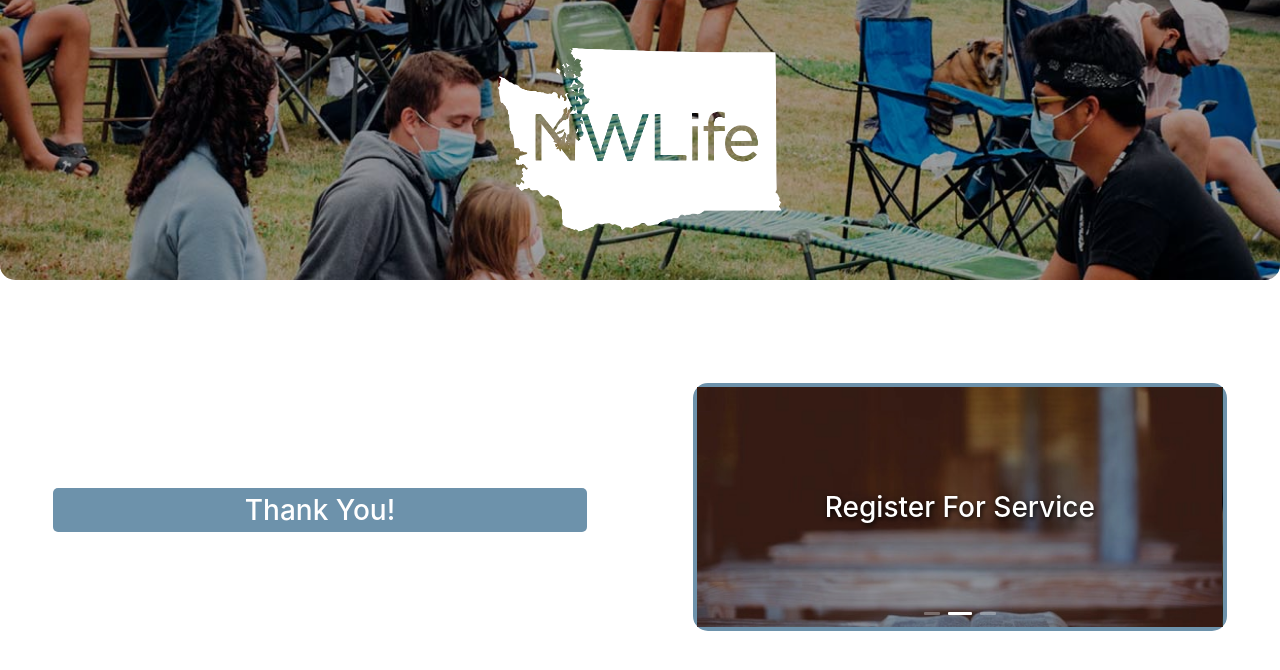
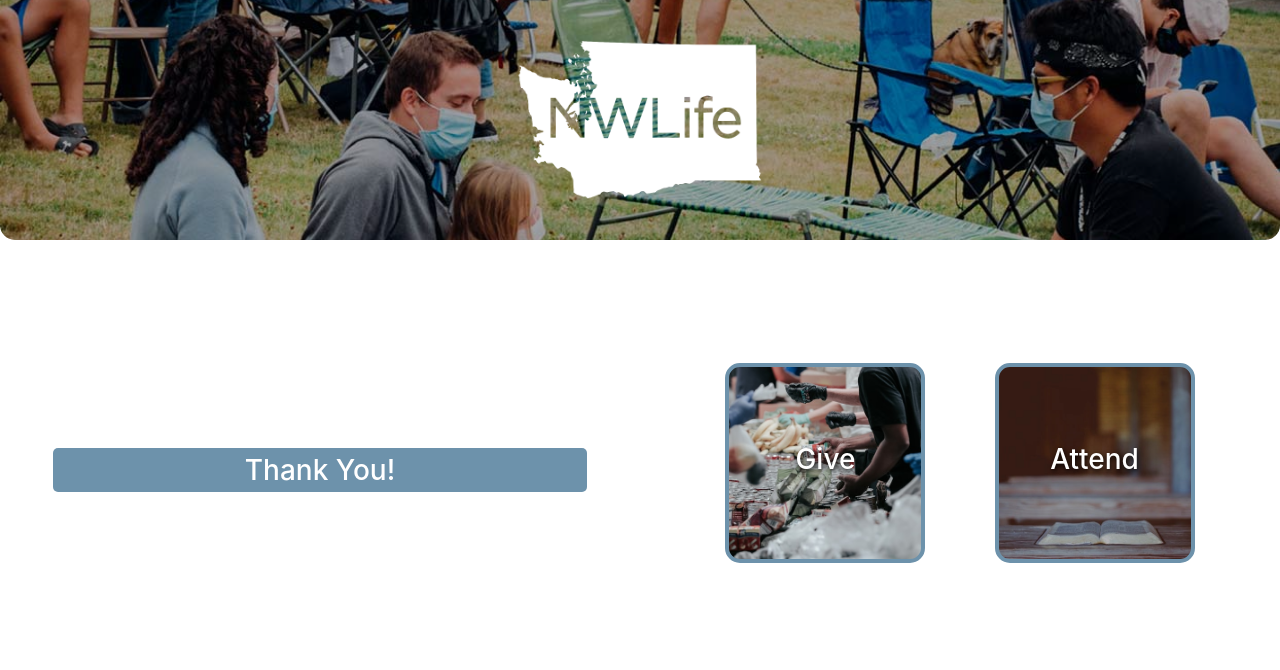
Before and after one commit to VinAVarghese/NWLifeConnect, a React (Create React App) app: page /thankyou in a window 1280 px wide. Shown: the top 670 px of the page. Built offline with nearby package versions, Linux system fonts and the light colour scheme.

Commit message:
adjusting the birthday input and hero size

```diff
--- a/src/components/Hero/hero.css
+++ b/src/components/Hero/hero.css
@@ -1,7 +1,7 @@
 .hero{
     background: url("../../images/hero.jpg") 50% no-repeat;
     background-size: cover;
-    height: 35vh;
+    height: 30vh;
     text-align: center;
     display: -webkit-flex;
     display: -ms-flexbox;
@@ -18,7 +18,7 @@
 .logo{
     position: relative;
     z-index: 1;
-    max-height: 35vh;
+    max-height: 30vh;
     max-width: 100vw;
 }
 
@@ -26,6 +26,6 @@
     position: absolute;
     background-color: rgba(0, 0, 0, 0.335);
     width: 100%;
-    height: 35vh;
+    height: 30vh;
     border-radius: 0px 0px 15px 15px;
 }
--- a/src/components/contactSection.js
+++ b/src/components/contactSection.js
@@ -1,5 +1,5 @@
 import React from 'react';
-import { Row, Col, Form, Checkbox, Input, DatePicker, Radio } from 'antd';
+import { Row, Col, Form, Checkbox, Input, Radio } from 'antd';
 
 export default function ContactSection(props) {
 
@@ -48,7 +48,7 @@ export default function ContactSection(props) {
             <Row justify="space-around" align="middle">
                 <Col span={11}>
                     <Form.Item name="birthday" label="Birthday">
-                        <DatePicker format="DD/MM/YYYY" name="birthday" value={props.formEntry.birthday} onChange={props.setBirthday} />
+                        <Input placeholder="MM/DD/YYYY" name="birthday" value={props.formEntry.birthday} onChange={props.handleInput} />
                     </Form.Item>
                 </Col>
                 <Col span={11}>
--- a/src/pages/Form/form.js
+++ b/src/pages/Form/form.js
@@ -58,9 +58,9 @@ export default function ConnectForm() {
         }
     }
 
-    function setBirthday(date, dateString) {
-        setFormEntry({ ...formEntry, birthday: dateString });
-    }
+    // function setBirthday(date, dateString) {
+    //     setFormEntry({ ...formEntry, birthday: dateString });
+    // }
 
     function toggleConnect() {
         setFormSections({
@@ -123,7 +123,6 @@ export default function ConnectForm() {
                                 formEntry={formEntry}
                                 handleInput={handleInput}
                                 setUpdating={setUpdating}
-                                setBirthday={setBirthday}
                                 handleSubmit={handleSubmit}
                             />
                         </div>
--- a/src/pages/ThankYou/thankYou.js
+++ b/src/pages/ThankYou/thankYou.js
@@ -1,7 +1,8 @@
 import React from 'react';
 import { Row, Col } from 'antd';
 import Hero from "../../components/Hero/hero";
-import Slides from "../../components/slides";
+// import Slides from "../../components/slides";
+import TileLinks from "../../components/tileLinks";
 
 export default function ThankYou() {
 
@@ -14,8 +15,9 @@ export default function ThankYou() {
                         <h1>Thank You!</h1>
                     </div></a>
                 </Col>
-                <Col sm={{span:24}} md={{span:10}} style={{marginTop:"25px"}}>
-                    <Slides />
+                <Col sm={{span:24}} md={{span:10}}>
+                    {/* <Slides /> */}
+                    <TileLinks />
                 </Col>
             </Row>
         </>
--- a/src/utils/API.js
+++ b/src/utils/API.js
@@ -1,5 +1,6 @@
 import axios from "axios";
-// Change when locally testing and deploying
+
+// CHANGE: when locally testing and deploying
 const urlPrefix = "https://nwlife-connect-server.herokuapp.com";
 // const urlPrefix = "http://localhost:8080";
 
```
Also changed, not shown: 1 other file (tests, documents, lock files or other folders).
